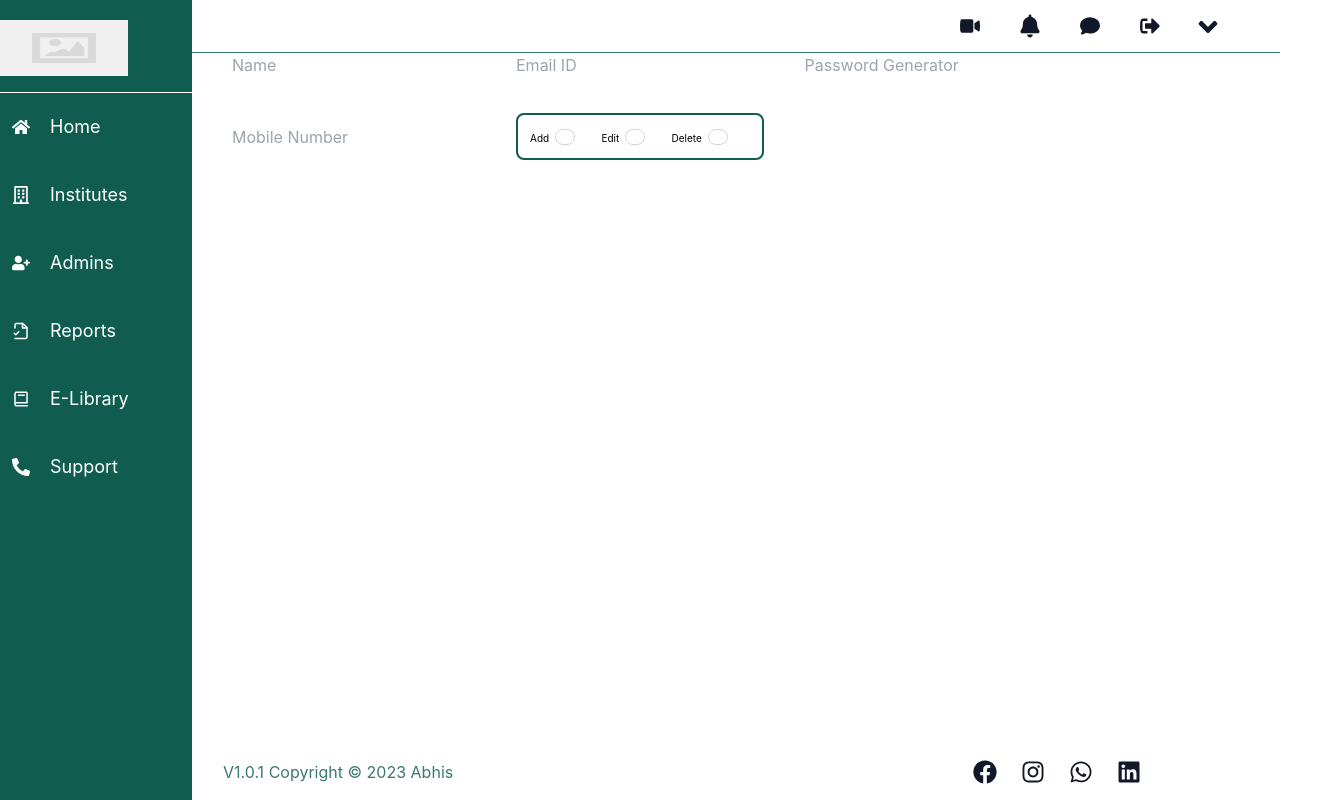
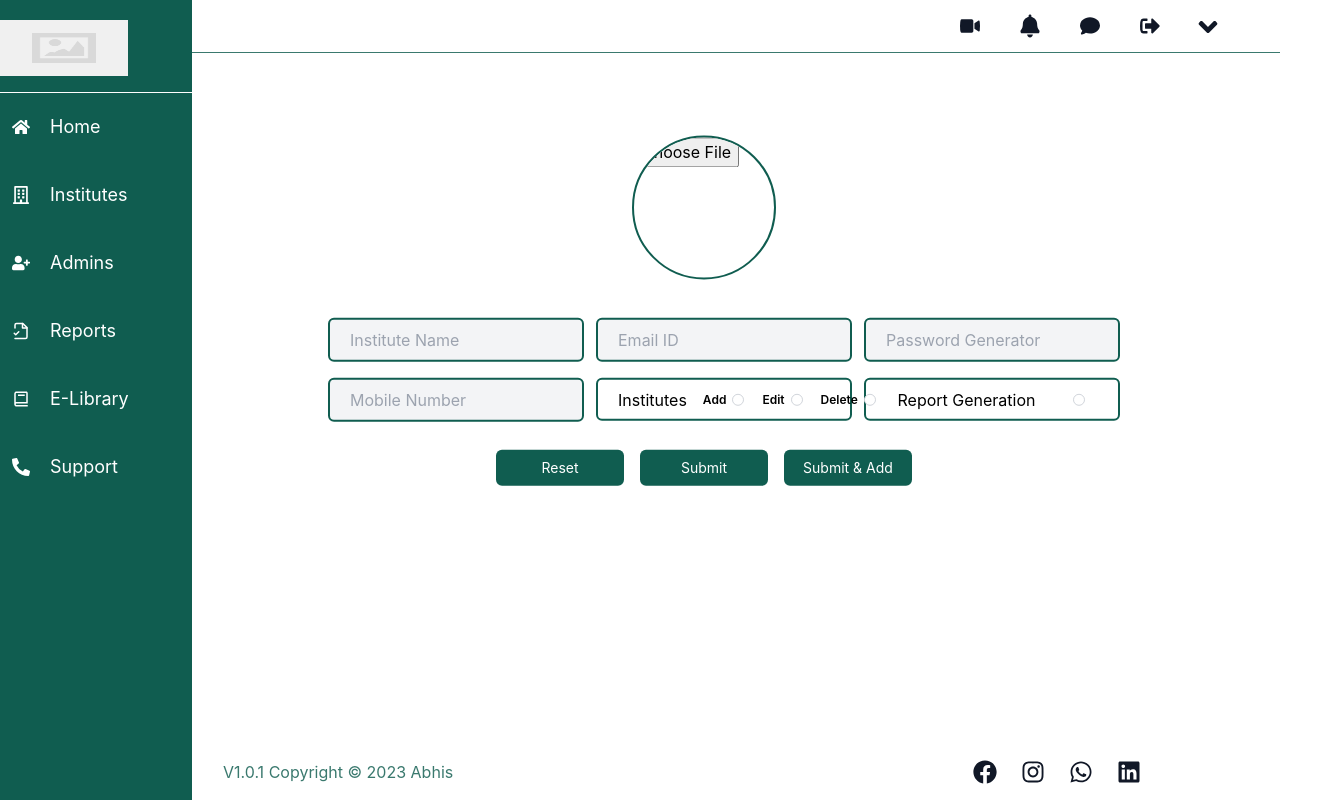
Before and after one commit to moFazil/liveabhis, a React (Create React App) app: page /admins/form in a window 1280 px wide. Shown: the whole page, 1344 px wide, since content can reach past the window. Built offline with nearby package versions, Linux system fonts and the light colour scheme.

Commit message:
added all forms

```diff
--- a/src/Components/Sidebar/Admins/AdminForm.jsx
+++ b/src/Components/Sidebar/Admins/AdminForm.jsx
@@ -5,34 +5,62 @@ import { Outlet } from 'react-router-dom';
 const AdminForm = () => {
   return (
 
-    <div className=' flex justify-center items-center w-full h-full'>
-     <form action="">
-    <div className=' grid grid-cols-3 gap-9'>
-    <input type="text" placeholder='Name' required className=''/>
-    <input type="text" placeholder='Email ID' required/>
-    <input type="text" placeholder=' Password Generator'required/>
-    <input type="text" placeholder='Mobile Number' required/>
-    <div className='border-2 border-greenbg flex justify-between p-3 rounded-lg'>
-    <span className=' text-[10px] mt-1'>Add</span>
+    <div className='absolute left-[5%] translate-y-[20%] rounded-lg w-full px-64'>
+
+      <input type="file" name="pfp" accept="image/*" className='rounded-full my-3 h-36 w-36 text-transparent bg-transparent bg-opacity-0 object-none border-greenbg border-2 cursor-pointer' />
+
+      <div className='grid grid-cols-3 translate-y-[10%]'>
+
+    <input type="text" placeholder='Institute Name' required className='p-5 bg-gray-100 border-greenbg border-2 w-full h-2 my-2 mx-2 rounded-md'/>
+    <input type="email" placeholder='Email ID' required className='p-5 bg-gray-100 border-greenbg border-2 w-full h-2 my-2 mx-5 rounded-md'/>
+    <input type="password" placeholder='Password Generator' required className='p-5 bg-gray-100 border-greenbg border-2 w-full h-2 my-2 mx-8 rounded-md'/>
+    <input type="tel" placeholder='Mobile Number' required className='p-5 bg-gray-100 border-greenbg border-2 w-full h-2 my-2 mx-2 rounded-md'/>
+
+    <div className='flex justify-around items-center h-[72%] my-2 mx-5 px-2 w-full border-[2px] border-greenbg rounded-md'>
+
+      <frameElement className="mx-3">Institutes</frameElement>
+
+      <frameElement className="mx-1 font-semibold text-xs">Add</frameElement>
       <label className="relative inline-flex items-center cursor-pointer">
-        <input type="checkbox" className="sr-only peer"/>
-        <div className="w-11 h-4 peer-focus:outline-none rounded-full peer dark:bg-gray-400 peer-checked:after:translate-x-full peer-checked:after:border-white after:content-[''] after:absolute after:top-[2px] after:left-[2px] after:bg-white after:border-gray-300 after:border after:rounded-full after:h-4 after:w-5 after:transition-all dark:border-gray-600 peer-checked:bg-greenbg"></div>
+
+        <input type="checkbox" className="sr-only peer" />
+        <div className="w-7 h-3 peer-focus:outline-none rounded-full peer dark:bg-gray-400 peer-checked:after:translate-x-full peer-checked:after:border-white after:content-[''] after:absolute after:top-[0px] after:left-[2px] after:bg-white after:border-gray-300 after:border after:rounded-full after:h-3 after:w-3 after:transition-all dark:border-gray-600 peer-checked:bg-greenbg"/>
       </label>
-      <span className=' text-[10px] mt-1'>Edit</span>
+
+      <frameElement className="mx-1 font-semibold text-xs">Edit</frameElement>
       <label className="relative inline-flex items-center cursor-pointer">
         <input type="checkbox" className="sr-only peer" />
-        <div className="w-11 h-4 peer-focus:outline-none rounded-full peer dark:bg-gray-400 peer-checked:after:translate-x-full peer-checked:after:border-white after:content-[''] after:absolute after:top-[2px] after:left-[2px] after:bg-white after:border-gray-300 after:border after:rounded-full after:h-4 after:w-5 after:transition-all dark:border-gray-600 peer-checked:bg-greenbg"></div>
+        <div className="w-7 h-3 peer-focus:outline-none rounded-full peer dark:bg-gray-400 peer-checked:after:translate-x-full peer-checked:after:border-white after:content-[''] after:absolute after:top-[0px] after:left-[2px] after:bg-white after:border-gray-300 after:border after:rounded-full after:h-3 after:w-3 after:transition-all dark:border-gray-600 peer-checked:bg-greenbg"/>
       </label>
-      <span className=' text-[10px] mt-1'>Delete</span>
+
+      <frameElement className="mx-1 font-semibold text-xs">Delete</frameElement>
       <label className="relative inline-flex items-center cursor-pointer">
         <input type="checkbox" className="sr-only peer" />
-        <div className="w-11 h-4 peer-focus:outline-none rounded-full peer dark:bg-gray-400 peer-checked:after:translate-x-full peer-checked:after:border-white after:content-[''] after:absolute after:top-[2px] after:left-[2px] after:bg-white after:border-gray-300 after:border after:rounded-full after:h-4 after:w-5 after:transition-all dark:border-gray-600 peer-checked:bg-greenbg"></div>
+        <div className="w-7 h-3 peer-focus:outline-none rounded-full peer dark:bg-gray-400 peer-checked:after:translate-x-full peer-checked:after:border-white after:content-[''] after:absolute after:top-[0px] after:left-[2px] after:bg-white after:border-gray-300 after:border after:rounded-full after:h-3 after:w-3 after:transition-all dark:border-gray-600 peer-checked:bg-greenbg"/>
       </label>
 
-      </div>
+    </div>
+
+    <div className='flex justify-around items-center h-[72%] my-2 mx-8 px-2 w-full border-[2px] border-greenbg rounded-md'>
+
+    <frameElement className="mx-3">Report Generation</frameElement>
+      <label className="relative inline-flex items-center cursor-pointer">
+
+        <input type="checkbox" className="sr-only peer" />
+        <div className="w-7 h-3 peer-focus:outline-none rounded-full peer dark:bg-gray-400 peer-checked:after:translate-x-full peer-checked:after:border-white after:content-[''] after:absolute after:top-[0px] after:left-[2px] after:bg-white after:border-gray-300 after:border after:rounded-full after:h-3 after:w-3 after:transition-all dark:border-gray-600 peer-checked:bg-greenbg"/>
+      </label>
 
     </div>
-     </form>
+
+
+    <div className='flex items-center w-[300%] justify-center mt-3 '>
+        <button className='p-2 bg-greenbg text-white border-greenbg border-2 text-sm w-32 my-2 mx-2 rounded-md border-none outline-none hover:bg-yellow'>Reset</button>
+        <button className='p-2 bg-greenbg text-white border-greenbg border-2 text-sm w-32 my-2 mx-2 rounded-md border-none outline-none hover:bg-yellow'>Submit</button>
+        <button className='p-2 bg-greenbg text-white border-greenbg border-2 text-sm w-32 my-2 mx-2 rounded-md border-none outline-none hover:bg-yellow'>Submit & Add</button>
+    </div>
+
+
+    </div>
         <Outlet/>
     </div>
   )
--- a/src/Components/Sidebar/E-Library/ELibraryForm.jsx
+++ b/src/Components/Sidebar/E-Library/ELibraryForm.jsx
@@ -1,9 +1,71 @@
 import React from 'react'
+import Select from 'react-select';
 import { Outlet } from 'react-router-dom'
 
 const ELibraryForm = () => {
+
+  const library = [
+
+    { label: 'Books' },
+    { label: 'Journal Articles' },
+    { label: 'Documents' },
+    { label: 'Videos' },
+    { label: 'AR Videos' },
+    { label: 'VR Videos' }
+
+  ];
+  const placeholderlibrary = 'Library Category';
+
+  const keywords = [
+
+    { label: 'one' },
+    { label: 'two' },
+    { label: 'three' },
+    { label: 'four' }
+
+  ];
+
+  const placeholderkeyword = 'Keyword';
+
   return (
-    <div>ELibraryForm
+    <div className='absolute left-[15%] translate-y-[8%] rounded-lg w-[80%] px-64'>
+
+      <input type="file" name="pfp" accept="image/*" className='rounded-full my-3 h-36 w-36 text-transparent bg-transparent bg-opacity-0 object-none border-greenbg border-2 cursor-pointer' />
+
+      <div className='grid grid-cols-2 translate-y-[10%] '>
+
+        <div className=' border-greenbg outline-greenbg mx-2 mt-2 w-[70%]'>
+        <Select
+          options={library}
+          placeholder={placeholderlibrary}
+        />
+        </div>
+
+      <input type="text" placeholder='Course Name' required className='p-5 bg-gray-100 border-greenbg border-2 w-[70%] h-2 my-2 mx-5 rounded-md'/>
+      <input type="text" placeholder='Title' required className='p-5 bg-gray-100 border-greenbg border-2 w-[70%] h-2 my-2 mx-2 rounded-md'/>
+      <input type="text" placeholder='Author Name' required className='p-5 bg-gray-100 border-greenbg border-2 w-[70%] h-2 my-2 mx-5 rounded-md'/>
+
+      <textarea rows="1" cols="5" placeholder='Description' className='pt-2 pb-8 pl-4 bg-gray-100 border-greenbg border-2 w-[70%] h-2 my-2 mx-2 rounded-md'/>
+
+      <div className=' border-greenbg outline-greenbg mx-5 mt-2 w-[70%]'>
+        <Select
+          options={keywords}
+          placeholder={placeholderkeyword}
+        />
+        </div>
+
+      <input type="url" placeholder='External Links' required className='p-5 bg-gray-100 border-greenbg border-2 w-[70%] h-2 my-2 mx-2 rounded-md'/>
+
+
+
+      </div>
+
+
+      <div className='flex justify-center mt-16'>
+        <button className='p-2 bg-greenbg text-white border-greenbg border-2 text-sm w-32 my-2 mx-2 rounded-md border-none outline-none hover:bg-yellow'>Reset</button>
+        <button className='p-2 bg-greenbg text-white border-greenbg border-2 text-sm w-32 my-2 mx-2 rounded-md border-none outline-none hover:bg-yellow'>Submit</button>
+        <button className='p-2 bg-greenbg text-white border-greenbg border-2 text-sm w-32 my-2 mx-2 rounded-md border-none outline-none hover:bg-yellow'>Submit & Add</button>
+      </div>
 
         <Outlet/>
     </div>
--- a/src/Components/Sidebar/Institutes/InstituteForm.jsx
+++ b/src/Components/Sidebar/Institutes/InstituteForm.jsx
@@ -160,7 +160,7 @@ const InstituteForm = () => {
 
       <input type="text" placeholder='District' required className='p-5 bg-gray-100 border-greenbg border-2 w-full h-2 my-2 mx-5 rounded-md'/>
 
-      <div className='h-10 mt-2 ml-8 rounded-lg flex justify-around items-center'>
+      <div className='h-10 w-full mt-2 ml-8 rounded-lg flex justify-around items-center border-[2px] border-greenbg'>
 
         <p>branches</p>
 
@@ -177,7 +177,7 @@ const InstituteForm = () => {
 
       </div>
 
-      <div className='h-10 mt-2 ml-8 rounded-lg flex justify-around items-center'>
+      <div className='h-10 w-full mt-2 ml-2 rounded-lg flex justify-around items-center border-[2px] border-greenbg'>
 
         <p>students</p>
 
@@ -194,7 +194,7 @@ const InstituteForm = () => {
 
       </div>
 
-      <div className='h-10 mt-2 ml-8 rounded-lg flex justify-around items-center'>
+      <div className='h-10 w-full mt-2 ml-5 rounded-lg flex justify-around items-center border-[2px] border-greenbg'>
 
         <p>faculty</p>
 
@@ -211,7 +211,7 @@ const InstituteForm = () => {
 
       </div>
 
-      <div className='h-10 mt-2 ml-8 rounded-lg flex justify-around items-center'>
+      <div className='h-10 w-full mt-2 ml-8 rounded-lg flex justify-around items-center border-[2px] border-greenbg'>
 
         <p>cloud</p>
 
@@ -254,5 +254,4 @@ const InstituteForm = () => {
   )
 }
 
-
 export default InstituteForm
```
Also changed, not shown: src/Components/Sidebar/Reports/ReportsTable.jsx (+15 -83 lines).
